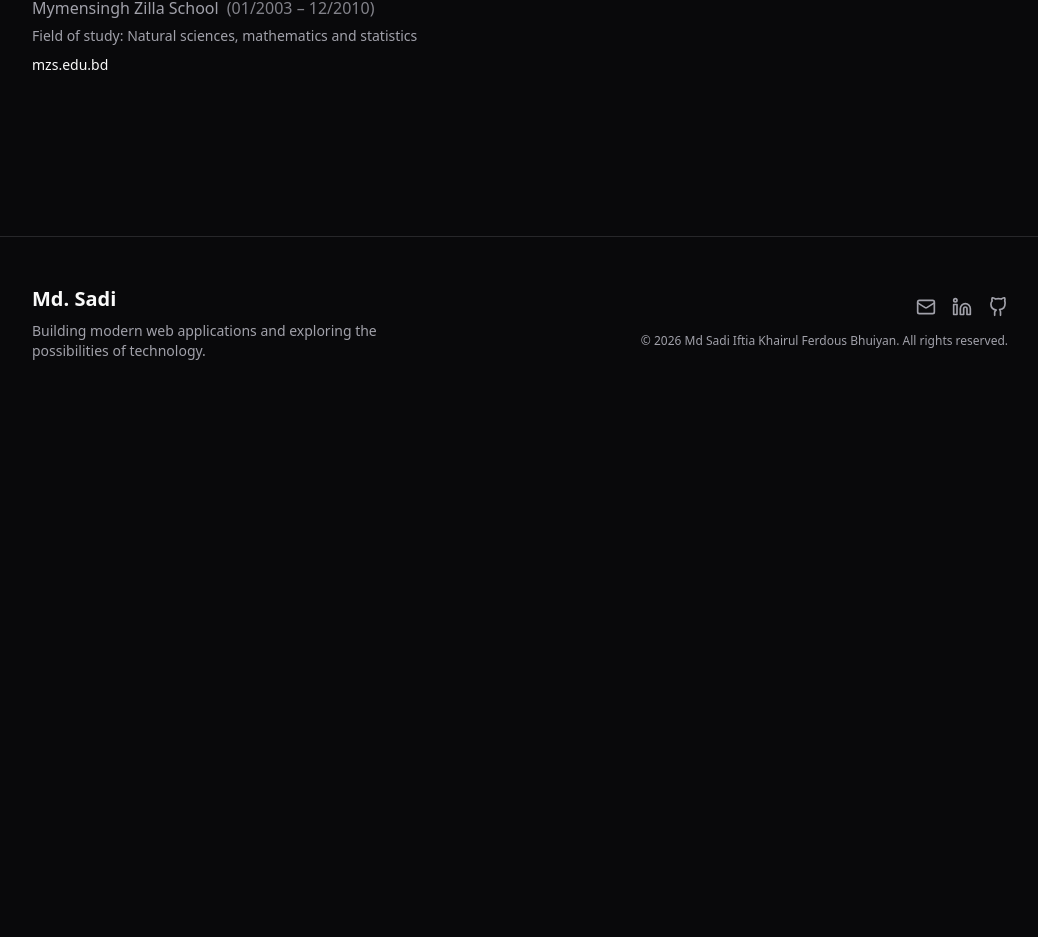
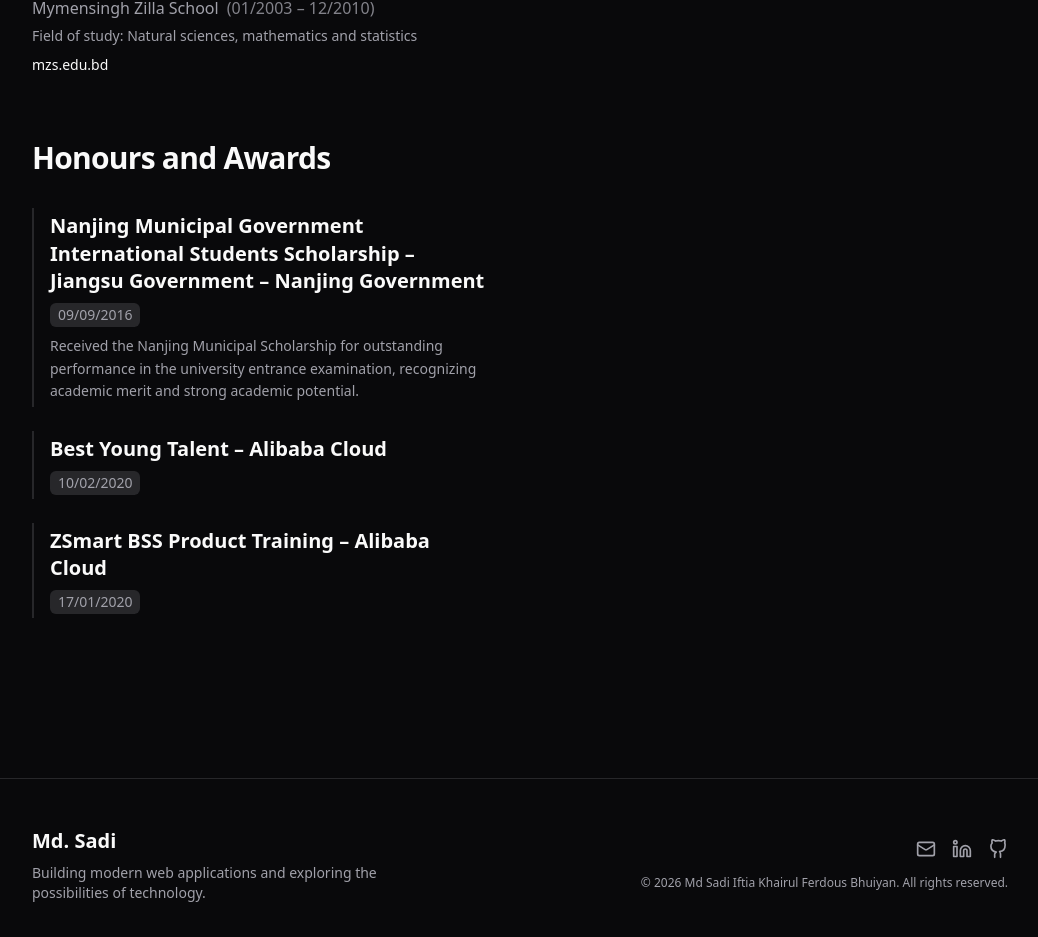
Before and after one commit to sadiifti/Portfolio, a Next.js app: page /Portfolio/ in a window 1280 px wide. Shown: the part 2617-3554 px from the top of the page, without its empty margins (120-1158 px from the left). Before the commit the page ends 3026 px from the top, so only its background shows below. Built offline with nearby package versions, Linux system fonts and the light colour scheme.

Commit message:
Added Honours and Awards section

```diff
--- a/src/components/Skills.tsx
+++ b/src/components/Skills.tsx
@@ -38,6 +38,22 @@ const education = [
     field: "Natural sciences, mathematics and statistics",
     website: "http://www.mzs.edu.bd/",
     websiteLabel: "mzs.edu.bd"
+  }
+];
+
+const awards = [
+  {
+    title: "Nanjing Municipal Government International Students Scholarship – Jiangsu Government – Nanjing Government",
+    date: "09/09/2016",
+    description: "Received the Nanjing Municipal Scholarship for outstanding performance in the university entrance examination, recognizing academic merit and strong academic potential."
+  },
+  {
+    title: "Best Young Talent – Alibaba Cloud",
+    date: "10/02/2020"
+  },
+  {
+    title: "ZSmart BSS Product Training – Alibaba Cloud",
+    date: "17/01/2020"
   }
 ];
 
@@ -100,6 +116,17 @@ export function Skills() {
                 </div>
               ))}
             </div>
+
+            <h2 className="text-3xl font-bold tracking-tight mb-8 mt-16">Honours and Awards</h2>
+            <div className="space-y-6">
+              {awards.map((award, index) => (
+                <div key={index} className="space-y-2 border-l-2 border-muted pl-4 py-1">
+                  <h3 className="text-xl font-semibold leading-snug">{award.title}</h3>
+                  <p className="text-sm text-muted-foreground font-medium bg-muted w-fit px-2 py-0.5 rounded-md">{award.date}</p>
+                  {award.description && <p className="text-muted-foreground leading-relaxed mt-2 text-sm">{award.description}</p>}
+                </div>
+              ))}
+            </div>
           </div>
 
           <div>
```
